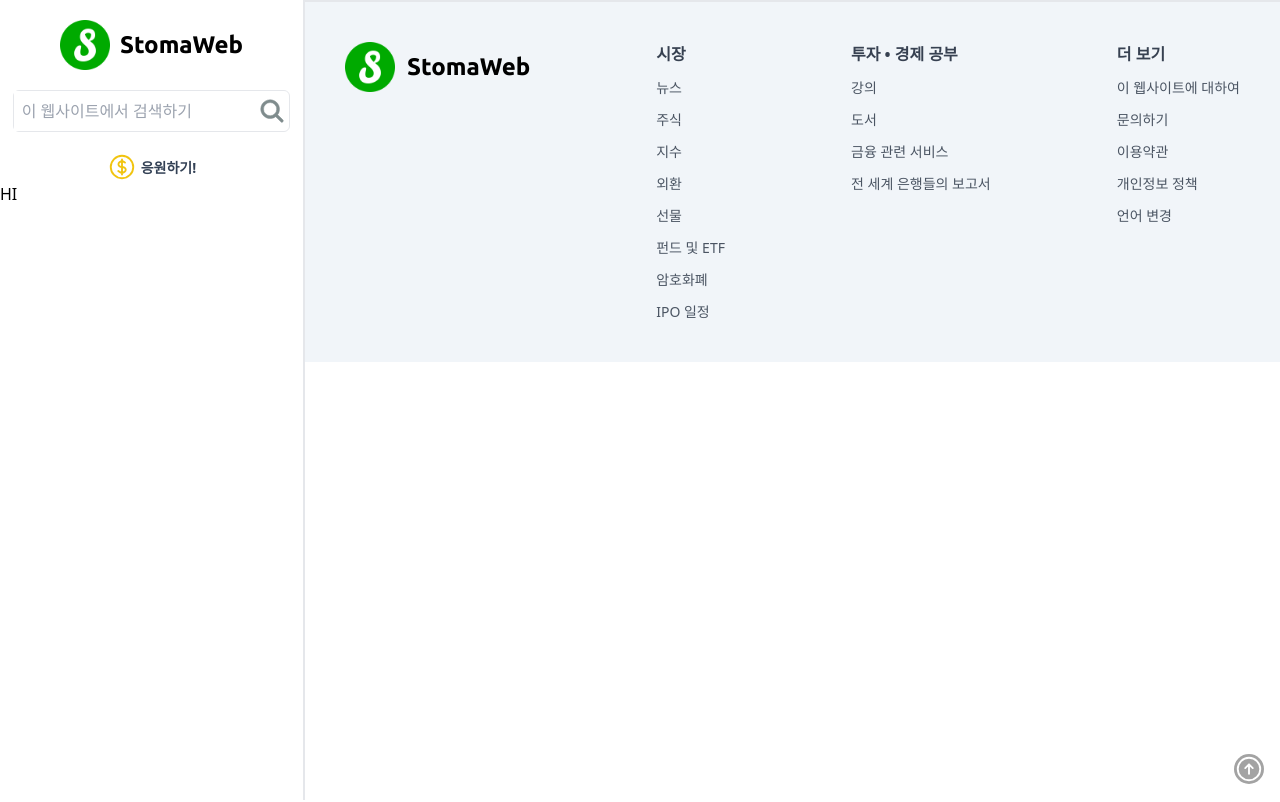
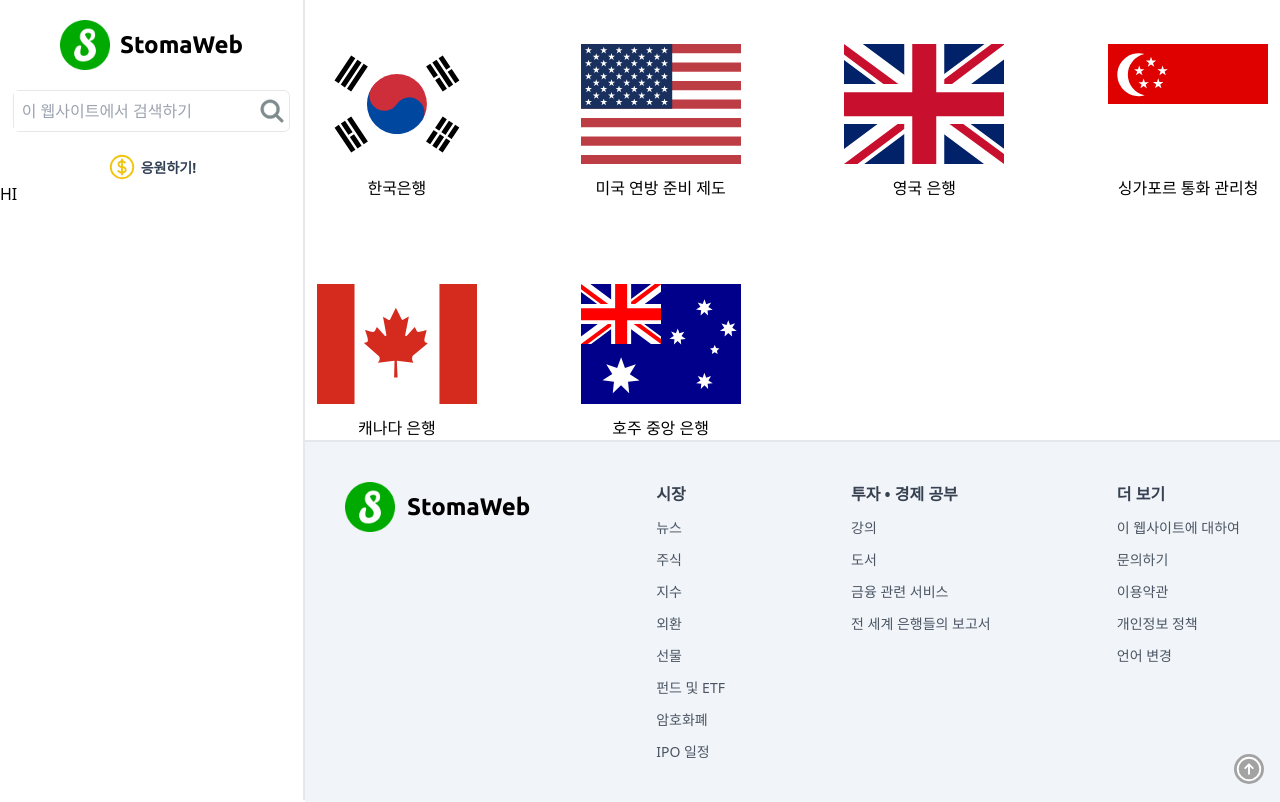
Before and after one commit to devkmins/StomaWeb, a Next.js app: page /finance-education/banks-reports in a window 1280 px wide. Built offline with nearby package versions, Linux system fonts and the light colour scheme.

Commit message:
feat: 전 세계 은행들의 보고서 페이지의 전체 페이지 구현

```diff
--- a/src/app/finance-education/banks-reports/page.tsx
+++ b/src/app/finance-education/banks-reports/page.tsx
@@ -1 +1,63 @@
-export default function BanksReports() {}
+import IAustraliaSquare from "@/assets/icons/flags/square/IAustraliaSquare";
+import ICanadaSquare from "@/assets/icons/flags/square/ICanadaSquare";
+import ISingaporeSquare from "@/assets/icons/flags/square/ISingaporeSquare";
+import ISouthKoreaSquare from "@/assets/icons/flags/square/ISouthKoreaSquare";
+import IUnitedKingdomSquare from "@/assets/icons/flags/square/IUnitedKingdomSquare";
+import IUnitedStatesSquare from "@/assets/icons/flags/square/IUnitedStatesSquare";
+import BanksReportsMainBox from "@/components/banks-reports/BanksReportsMainBox";
+
+export default function BanksReports() {
+  return (
+    <div className="mt-10 grid grid-cols-4 gap-20 flex items-center">
+      <a
+        href={"https://www.bok.or.kr/portal/main/main.do"}
+        target="_blank"
+        rel="noopener noreferrer">
+        <BanksReportsMainBox centralBankName="한국은행">
+          <ISouthKoreaSquare />
+        </BanksReportsMainBox>
+      </a>
+      <a
+        href={"https://www.federalreserve.gov/"}
+        target="_blank"
+        rel="noopener noreferrer">
+        <BanksReportsMainBox centralBankName="미국 연방 준비 제도">
+          <IUnitedStatesSquare />
+        </BanksReportsMainBox>
+      </a>
+      <a
+        href={"https://www.bankofengland.co.uk/"}
+        target="_blank"
+        rel="noopener noreferrer">
+        <BanksReportsMainBox centralBankName="영국 은행">
+          <IUnitedKingdomSquare />
+        </BanksReportsMainBox>
+      </a>
+      <a
+        href={"https://www.mas.gov.sg/"}
+        target="_blank"
+        rel="noopener noreferrer">
+        <BanksReportsMainBox centralBankName="싱가포르 통화 관리청">
+          <ISingaporeSquare />
+        </BanksReportsMainBox>
+      </a>
+      <a
+        href={"https://www.bank-banque-canada.ca/"}
+        target="_blank"
+        rel="noopener noreferrer">
+        <BanksReportsMainBox centralBankName="캐나다 은행">
+          <ICanadaSquare />
+        </BanksReportsMainBox>
+      </a>
+
+      <a
+        href={"https://www.rba.gov.au/"}
+        target="_blank"
+        rel="noopener noreferrer">
+        <BanksReportsMainBox centralBankName="호주 중앙 은행">
+          <IAustraliaSquare />
+        </BanksReportsMainBox>
+      </a>
+    </div>
+  );
+}
```
